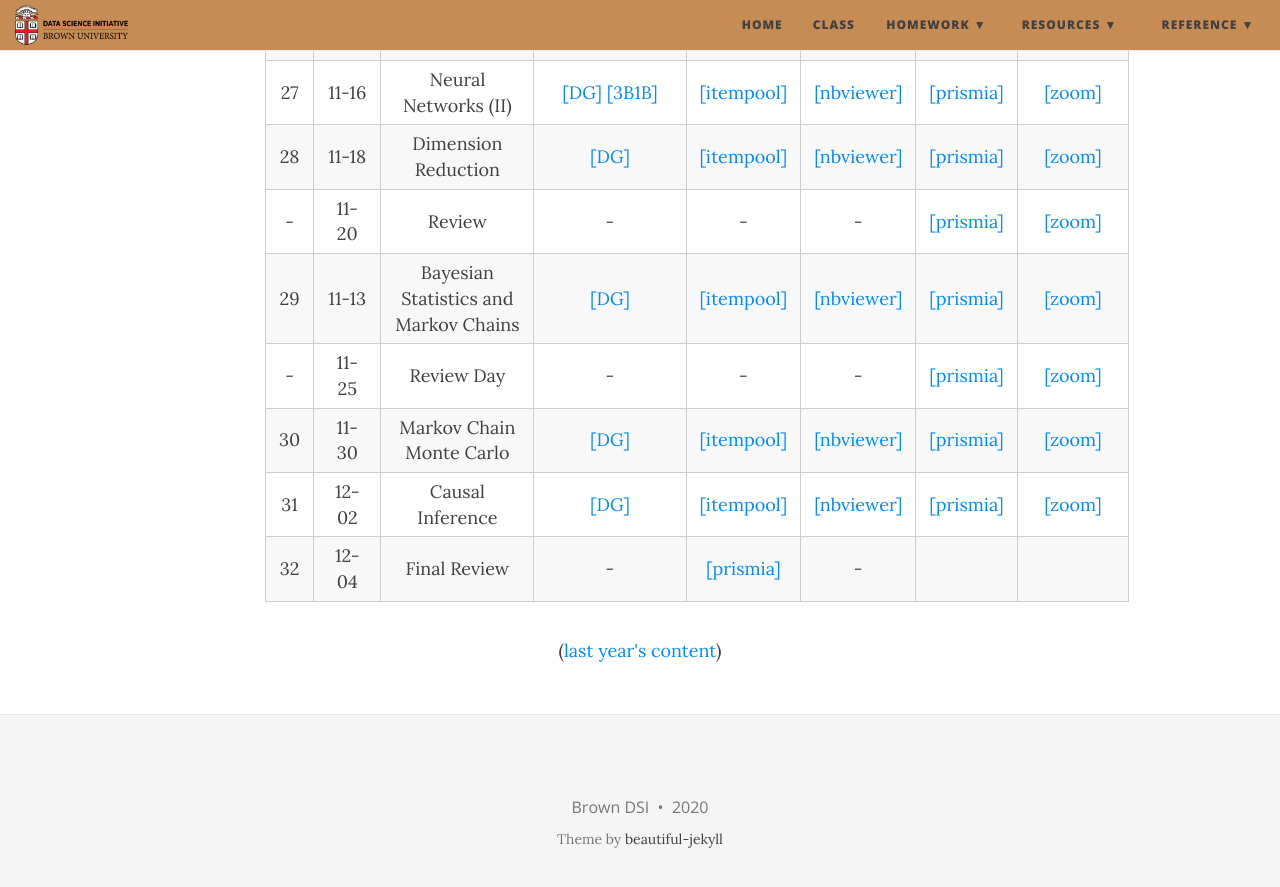
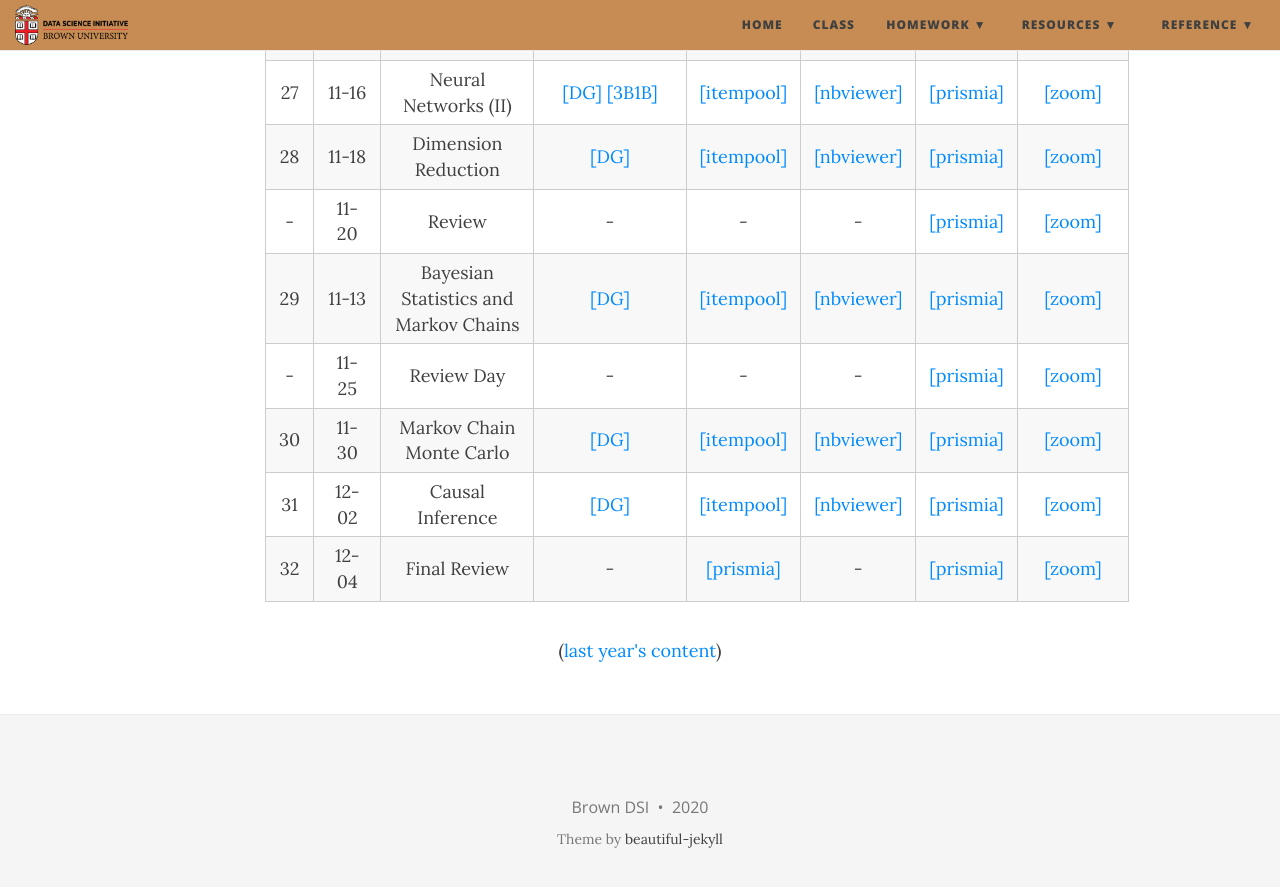
Before and after one commit to data1010/data1010.github.io, a Jekyll site: the page built from class.md, in a window 1280 px wide and 900 px high, scrolled down 2805 px. Shown: the top 887 px of the window. Built offline with Jekyll 4.4.1, drawn with Linux system fonts in a browser that asks for light colours; nearby versions of some CDN libraries.

Commit message:
Links from today

```diff
--- a/class.md
+++ b/class.md
@@ -374,8 +374,8 @@ title: Notebooks and videos
       <td style="text-align: center">-</td>
       <td style="text-align: center"><a href="https://prismia.chat/shared/R9V1-98IE">[prismia]</a></td>
       <td style="text-align: center">-</td>
-      <td style="text-align: center"></td>
-      <td style="text-align: center"></td>
+      <td style="text-align: center"><a href="https://prismia.chat/shared/ZI8Y-YCE8">[prismia]</a></td>
+      <td style="text-align: center"><a href="https://brown.zoom.us/rec/share/uGfcY-_G2d1DIoh2xtdOW_cM_GHOyvsVxBXggCDnfe75pU7DiSsRGw-KCzc2HO6J.7k_YYwqfuzh5uyq_?startTime=1607095892000">[zoom]</a></td>
     </tr>
   </tbody>
 </table>
```
